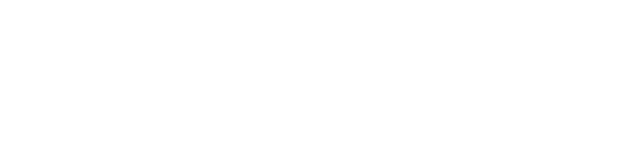
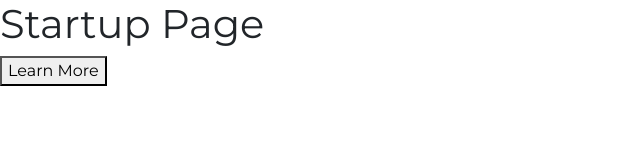
Before and after one commit to badbuddyy/startup-landing-page, a plain HTML site: page index.html in a window 1280 px wide. Shown: the whole page, without its empty margins (0-640 px from the left). Drawn offline with nearby package versions, Linux system fonts and the light colour scheme.

Commit message:
html edit

```diff
--- a/index.html
+++ b/index.html
@@ -20,5 +20,8 @@
   </head>
   <body>
 
+    <h1>Startup Page</h1>
+    <button>Learn More</button>
+
   </body>
 </html>
```
